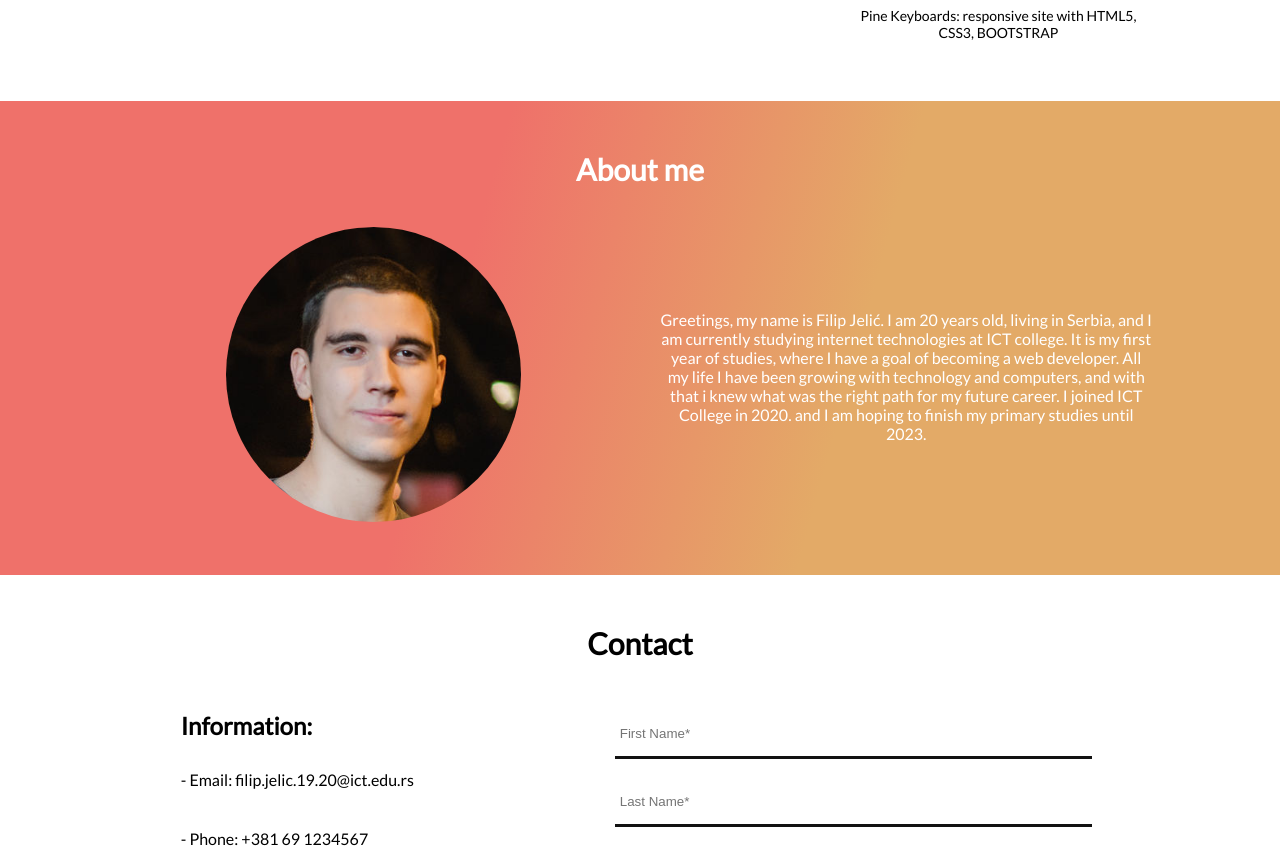
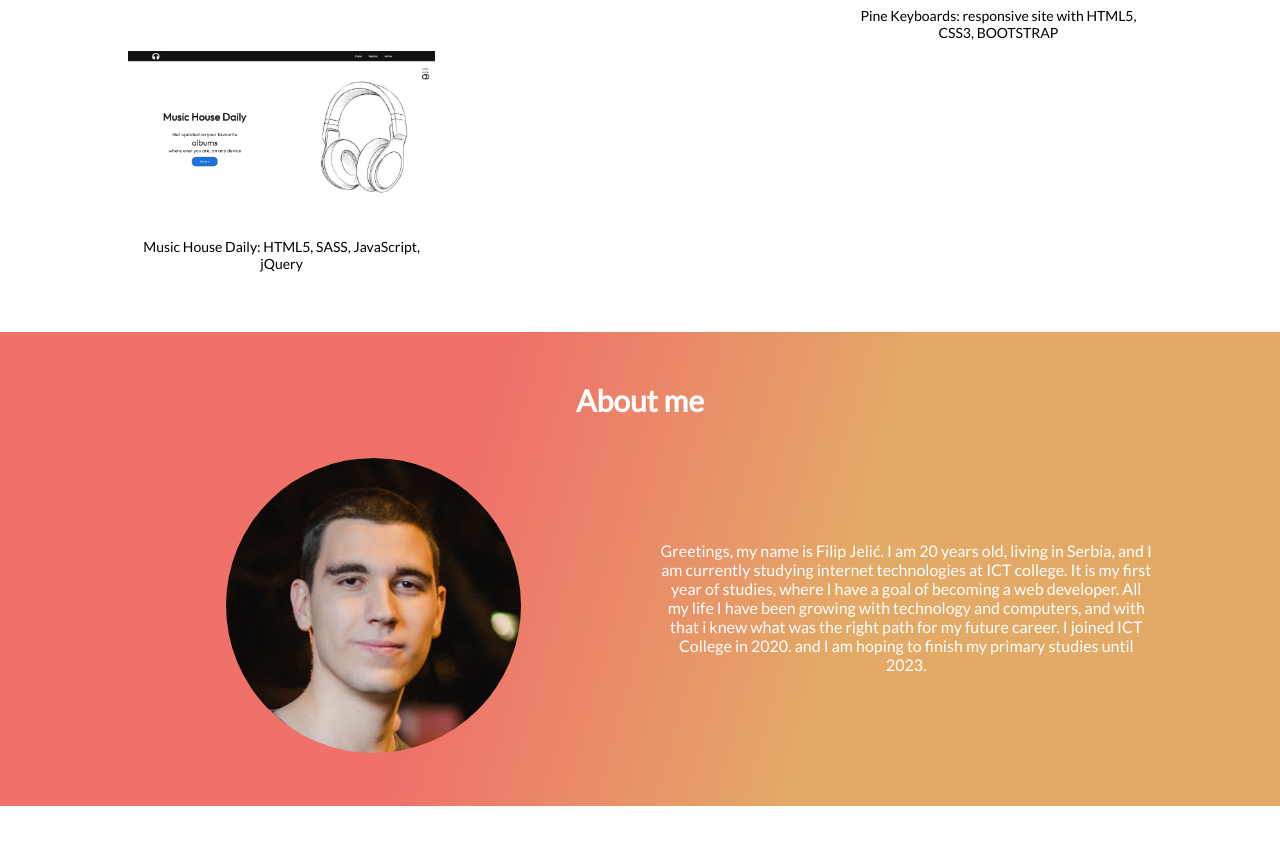
Before and after one commit to jelkesudo/portfolio, a plain HTML site: page index.html in a window 1280 px wide. Shown: the part 2094-2945 px from the top of the page. Drawn offline with Linux system fonts and the light colour scheme.

Commit message:
update after school website

```diff
--- a/assets/css/style.css
+++ b/assets/css/style.css
@@ -1,4 +1,4 @@
-/* basic CSS */
+/* basic SCSS */
 @import url("https://fonts.googleapis.com/css2?family=Lato&family=Roboto+Condensed:ital@1&display=swap");
 @-webkit-keyframes gradient {
   0% {
--- a/index.html
+++ b/index.html
@@ -149,6 +149,12 @@
                         <p>Pine Keyboards: responsive site with HTML5, CSS3, BOOTSTRAP</p>
                     </div>
                 </div>
+                <div class="project">
+                    <a href="https://jelkesudo.github.io/musichousedaily/" target="_blank"><img src="assets/img/musichousedaily.png" alt="musichousedaily"/></a>
+                    <div class="caption">
+                        <p>Music House Daily: HTML5, SASS, JavaScript, jQuery</p>
+                    </div>
+                </div>
             </div>
         </div>
         <div id="about-me" class="section">
--- a/sitemap.xml
+++ b/sitemap.xml
@@ -8,7 +8,7 @@
 
 <url>
   <loc>https://jelkesudo.github.io/portfolio/</loc>
-  <lastmod>2021-04-02</lastmod>
+  <lastmod>2021-12-20</lastmod>
   <changefreq>daily</changefreq>
   <priority>1.00</priority>
 </url>
```
